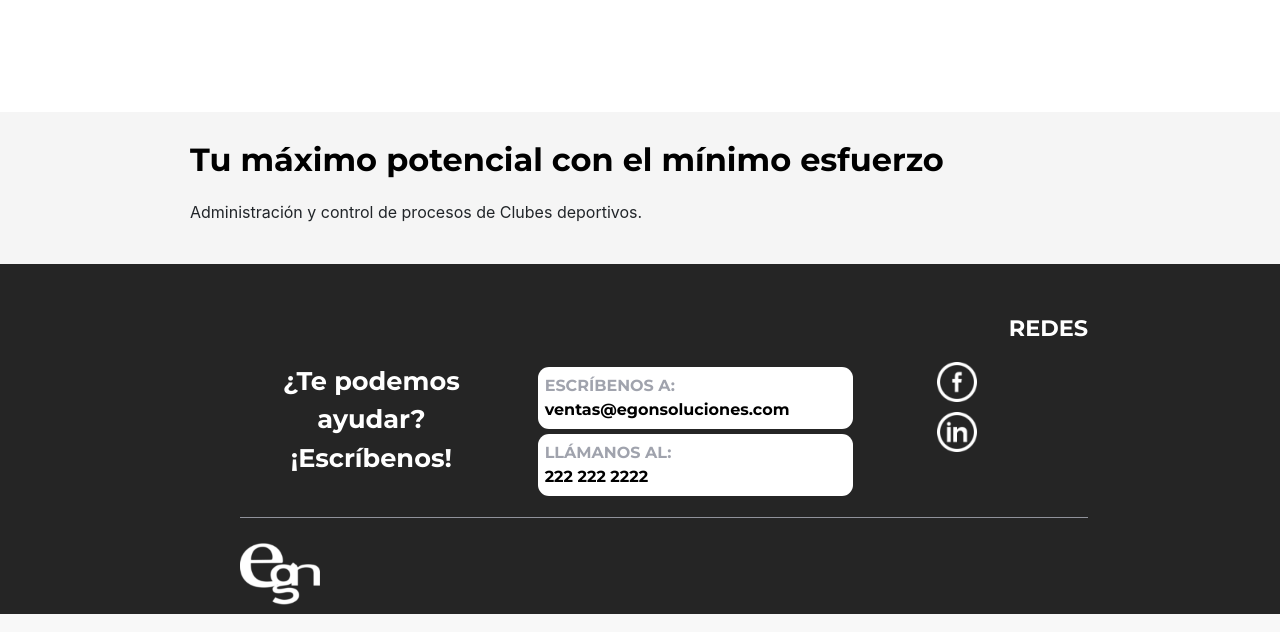
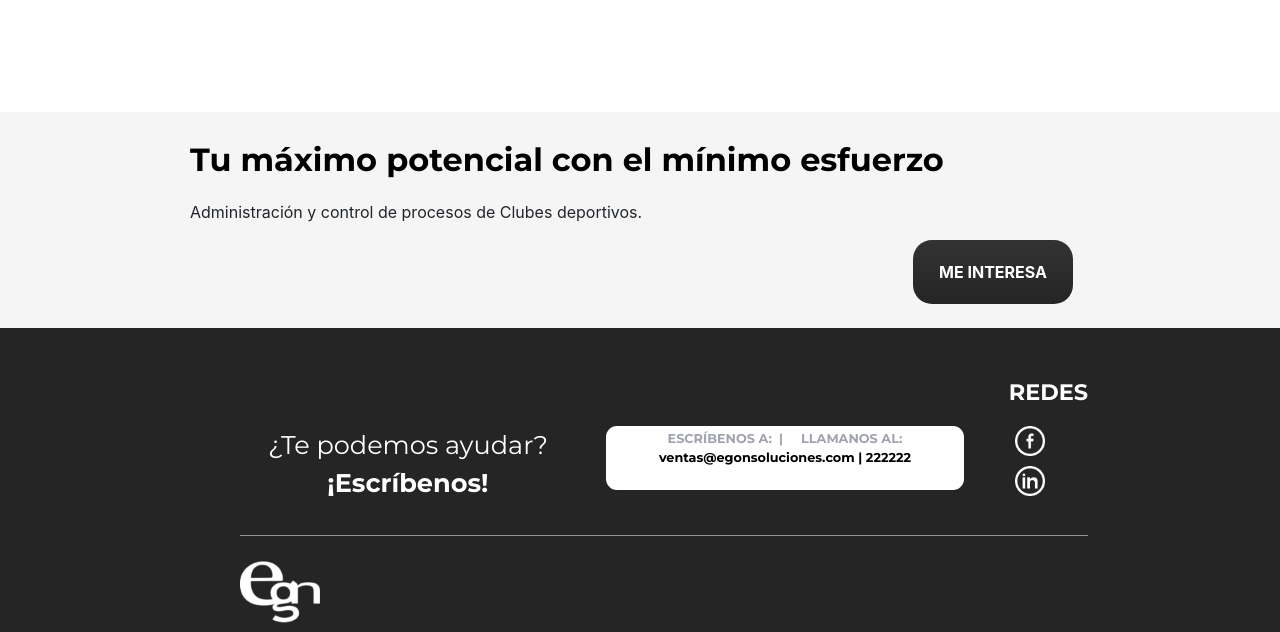
Before and after one commit to JoseCarlosPa/EgonWebPage, a PHP site: page /clubs.php in a window 1280 px wide. Shown: the part 2389-3021 px from the top of the page. Run offline with PHP 8.4, Linux system fonts and the light colour scheme.

Commit message:
pequeños detalles arreglados

```diff
--- a/css/egonWebpage.css
+++ b/css/egonWebpage.css
@@ -172,6 +172,14 @@
     font-size: 1.6em;
     color: white;
     text-align: left;
+    font-weight: normal;
+
+}
+.font_8_1{
+    font-family: Montserrat;
+    font-size: 2em;
+    color: white;
+    text-align: left;
     font-weight: bold;
 
 }
@@ -187,7 +195,7 @@
 
 .font_10{
     font-family: Montserrat;
-    font-size: 1em;
+    font-size: .8em;
     color: #A0A3AD;
     text-align: left;
     font-weight: bold;
@@ -243,6 +251,13 @@
     padding-bottom: 10px;
 }
 
+.image_icon_footer{
+    display:flex;
+    margin:0 auto;
+    align-items: center;
+    padding-bottom: 10px;
+}
+
 .cuadrado{
     padding:5px;
     width:60em;
@@ -267,14 +282,15 @@
     color: white;
 }
 .cuadrado_contacto{
-    padding:7px;
-    margin:5px;
+    padding:3px;
+    width:28em;
+    height:5em;
     background-color: #ffffff;
     bborder-radius: 11px 11px 11px 11px;
     -moz-border-radius: 11px 11px 11px 11px;
     -webkit-border-radius: 11px 11px 11px 11px;
     border: 0px solid #000000;
-    width: 120%
+
 }
 .img_tarjetas{
     position:relative;
@@ -284,6 +300,24 @@
     background: #F5F5F5;
 
 }
+
+.boton_publicidad{
+    float: right;
+    width:10em;
+    height:4em;
+    background: -webkit-linear-gradient(#333333, #252525); /* For Safari 5.1 to 6.0 */
+    background: -o-linear-gradient(#333333, #252525); /* For Opera 11.1 to 12.0 */
+    background: -moz-linear-gradient(#333333, #252525); /* For Firefox 3.6 to 15 */
+    background: linear-gradient(#333333, #252525); /* Standard syntax */
+    border-radius: 19px 19px 19px 19px;
+    -moz-border-radius: 19px 19px 19px 19px;
+    -webkit-border-radius: 19px 19px 19px 19px;
+    color: white;
+    font-weight: bold;
+    border: 0px solid #000000;
+
+}
+
 
 footer{
     background: #252525;
--- a/htmls/clubs.html
+++ b/htmls/clubs.html
@@ -194,11 +194,21 @@
             <br><p class ="text-left font_7">Tu máximo potencial con el mínimo esfuerzo
         </p>
             <p>Administración y control de procesos de Clubes deportivos.</p>
-            <br>
 
         </div>
 
     </div>
+
+</div>
+
+<div class ="row publicidad container_footer">
+    <div class ="col-12 ">
+        <button type="button" class ="boton_publicidad" >ME INTERESA</button>
+    </div>
+
+</div>
+<div class ="row publicidad">
+    <br>
 
 </div>
 
--- a/htmls/footer.html
+++ b/htmls/footer.html
@@ -11,26 +11,22 @@
             </div>
         </div>
         <div class ="row">
-            <div class ="col-4">
+            <div class ="col-5">
                 <p class ="text-center font_8">¿Te podemos ayudar?
-                    <br>¡Escríbenos!</p>
+                    <br><b>¡Escríbenos!</b></p>
             </div>
 
-            <div class ="col-4">
-                <div class ="cuadrado_contacto font_10">
-                    ESCRÍBENOS A: <br><span class="correo">ventas@egonsoluciones.com</span>
+            <div class ="col-5">
+                <div class ="cuadrado_contacto font_10 text-md-center">
+                    ESCRÍBENOS A: &nbsp;| &nbsp;&nbsp;&nbsp;&nbsp;LLAMANOS AL: <br><span class="correo">ventas@egonsoluciones.com | 222222</span>
                 </div>
 
-                <div class ="cuadrado_contacto font_10">
-                    LLÁMANOS AL: <br> <span class="correo">222 222 2222</span>
-                </div>
             </div>
 
 
-
-            <div class ="col-4 text-center">
-                <img src="img/urban/facebook.png" alt="like" class ="image_icon" height="50" width="40">
-                <img src="img/urban/linkedin.png" alt="like" class ="image_icon" height="50" width="40">
+            <div class ="col-2">
+                <img src="img/urban/facebook.png" alt="like" class ="image_icon_footer" height="40" width="30">
+                <img src="img/urban/linkedin.png" alt="like" class ="image_icon_footer" height="40" width="30">
             </div>
         </div>
         <div class ="row">
--- a/htmls/header.html
+++ b/htmls/header.html
@@ -26,7 +26,7 @@
 <nav class="navbar navbar-expand-lg navbar-light color_nav_bar container_footer">
 
     <img src="img/logoEgon.png" alt="logoEgon" height="42" width="42">
-    <a class="navbar-brand" href="#">egon Soluciones</a>
+    <a class="navbar-brand" href="index.php">egon Soluciones</a>
 
     <button class="navbar-toggler" type="button" data-toggle="collapse" data-target="#navbarNavDropdown" aria-controls="navbarNavDropdown" aria-expanded="false" aria-label="Toggle navigation">
         <span class="navbar-toggler-icon"></span>
```
Also changed, not shown: htmls/urban.html (+10 -1 lines).
